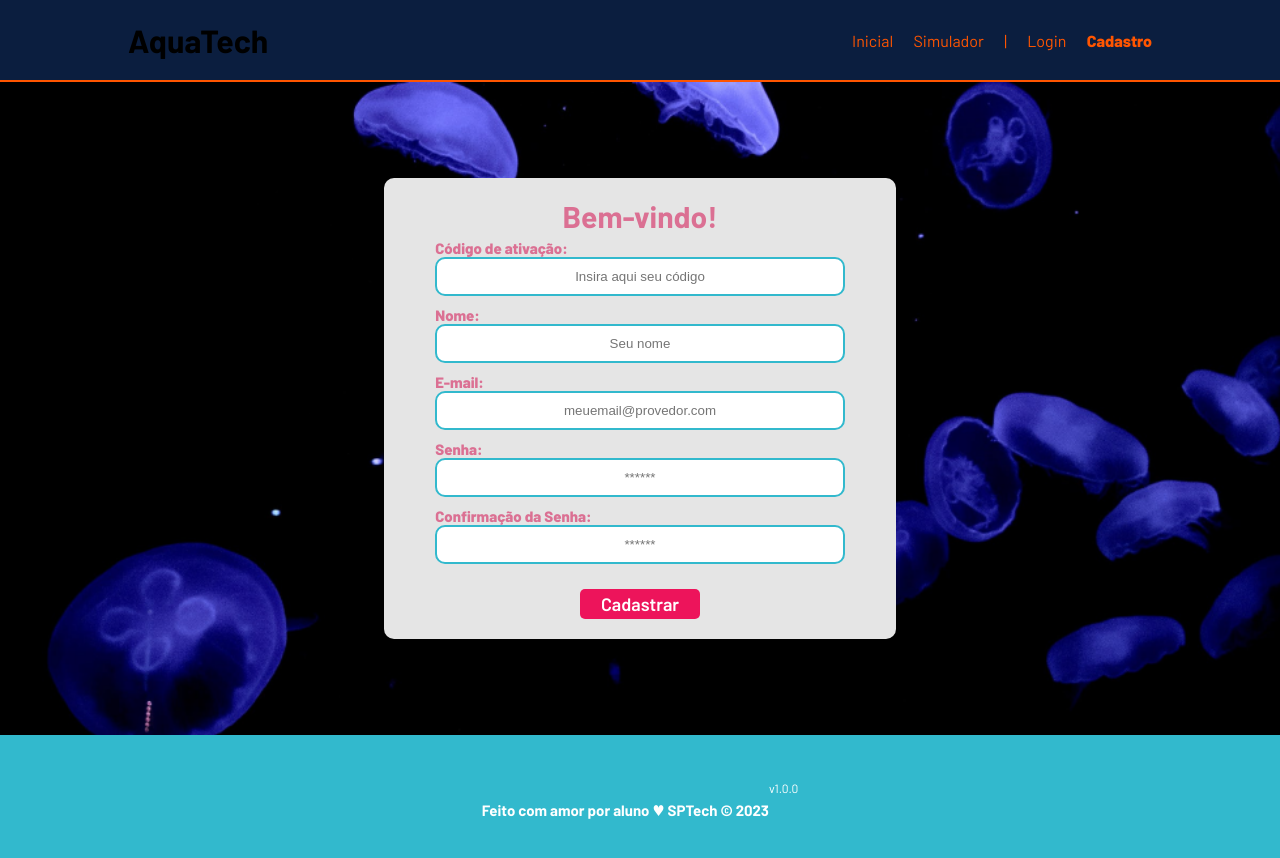
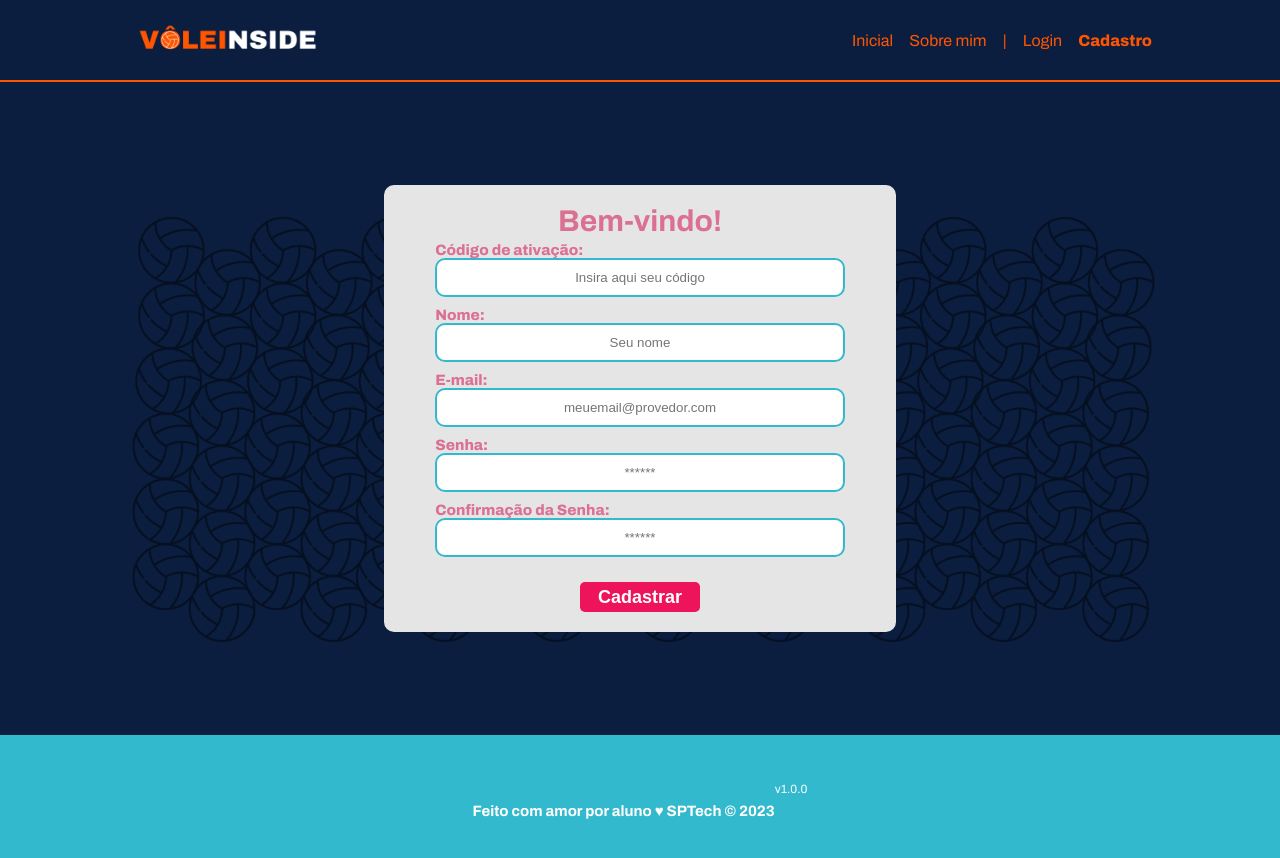
Before and after one commit to arthurrbispo/Voleinside, a website: page web-data-viz/public/cadastro.html in a window 1280 px wide. Drawn offline with Linux system fonts and the light colour scheme; no server answers.

Commit message:
Alterando as telas de Cadastro e Home

```diff
--- a/web-data-viz/public/cadastro.html
+++ b/web-data-viz/public/cadastro.html
@@ -6,12 +6,12 @@
   <meta http-equiv="X-UA-Compatible" content="IE=edge" />
   <meta name="viewport" content="width=device-width, initial-scale=1.0" />
 
-  <title>AquaTech | Cadastro</title>
+  <title>Vôleinside | Cadastro</title>
 
   <script src="./js/sessao.js"></script>
 
   <link rel="stylesheet" href="./css/estilo.css" />
-  <link rel="icon" href="./assets/icon/favicon2.ico" />
+  <link rel="icon" href="./assets/imgs/voleinside/Icon/Logo-_FF5500.ico" />
   <link rel="preconnect" href="https://fonts.gstatic.com" />
 </head>
 
@@ -19,13 +19,13 @@
   <!--header inicio-->
   <div class="header">
     <div class="container">
-      <h1 class="titulo">AquaTech</h1>
+      <img src="../public/assets/imgs/voleinside/logoVoleinside - Copia.png" class="titulo">
       <ul class="navbar">
         <li>
           <a href="index.html">Inicial</a>
         </li>
         <li>
-          <a href="simulador.html">Simulador</a>
+          <a href="index.html">Sobre mim</a>
         </li>
         <li>|</li>
         <li>
--- a/web-data-viz/public/css/estilo.css
+++ b/web-data-viz/public/css/estilo.css
@@ -1,11 +1,16 @@
-@import url('https://fonts.googleapis.com/css2?family=Barlow:ital,wght@0,100;0,200;0,300;0,400;0,500;0,600;0,700;0,800;0,900;1,100;1,200;1,300;1,400;1,500;1,600;1,700;1,800;1,900&display=swap');
+@import url('https://fonts.googleapis.com/css2?family=Archivo+Black&family=Archivo:ital,wght@0,100..900;1,100..900&display=swap');
 
 body {
   margin: 0;
   padding: 0;
-  font-family: 'Barlow', 'Segoe UI', 'Segoe UI', Tahoma, Geneva, Verdana, sans-serif;
   background-color: #0B1E3F;
+  font-family: "Archivo", sans-serif;
+  font-optical-sizing: auto;
+  font-style: normal;
+  font-variation-settings:
+    "wdth" 100;
 }
+
 
 :root {
   --tamanho-header: 80px;
@@ -32,10 +37,6 @@ body {
   height: 100%;
 }
 
-.header button {
-
-}
-
 .header a {
   text-decoration: none;
   color: #FF5500;
@@ -55,8 +56,8 @@ body {
 }
 
 .titulo {
-  margin-right: px;
-  width: 150px;
+  margin-right: 1px;
+  width: 200px;
   height: auto;
 }
 
@@ -145,7 +146,7 @@ body {
 
 .login {
   height: var(--tamanho-login);
-  background-image: url('../assets/imgs/bg-jelly-fish-para-home.png');
+  background-image: url('../assets/imgs/voleinside/voleinsidelogin.png');
   background-size: cover;
 }
 
```
Also changed, not shown: web-data-viz/public/index.html (+2 -2 lines), web-data-viz/public/assets/imgs/voleinside/Icon/Logo-_FF5500.ico (added), web-data-viz/public/assets/imgs/voleinside/background_cad_log.png (added), web-data-viz/public/assets/imgs/voleinside/voleinside.png, web-data-viz/public/assets/imgs/voleinside/voleinsidelogin.png (added).
